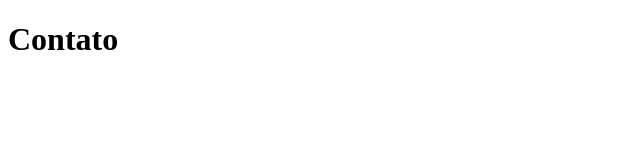
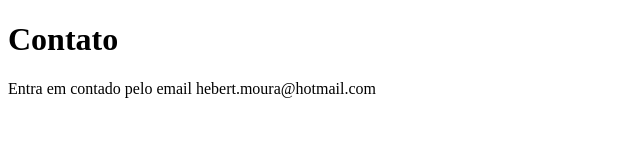
Before and after one commit to HebertBelchior/sistema-de-cadastro, a plain HTML site: page contato.html in a window 1280 px wide. Shown: the whole page, without its empty margins (0-640 px from the left). Drawn offline with Linux system fonts and the light colour scheme.

Commit message:
adicionando o email de contato

```diff
--- a/contato.html
+++ b/contato.html
@@ -8,5 +8,6 @@
 </head>
 <body>
     <h1>Contato</h1>
+    <p>Entra em contado pelo email hebert.moura@hotmail.com</p>
 </body>
 </html>
```
